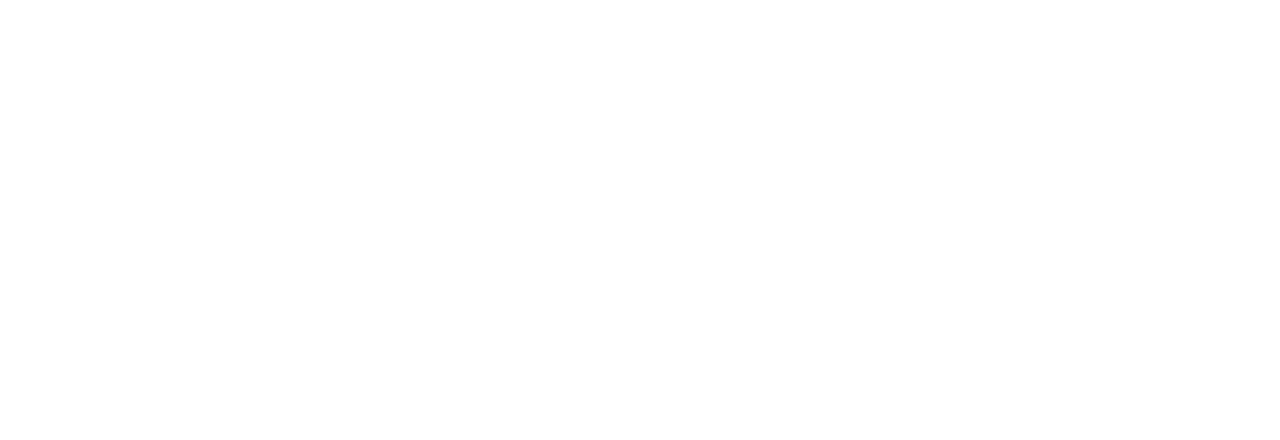
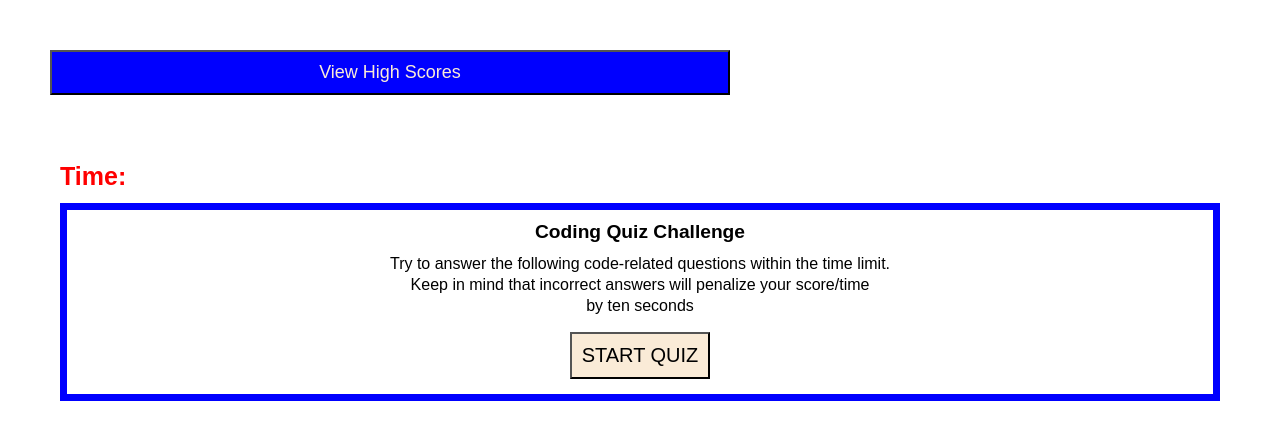
Before and after one commit to kfmatovic716/code-quiz, a plain HTML site: page index.html in a window 1280 px wide. Drawn offline with Linux system fonts and the light colour scheme.

Commit message:
add html, css and js for website and timer works

```diff
--- /dev/null
+++ b/assets/css/reset.css
@@ -0,0 +1,41 @@
+* {
+    margin: 0;
+    padding: 0;
+    box-sizing: border-box;
+  }
+
+  html {
+    height: 100%;
+  }
+
+  body {
+    min-height: 100%;
+    line-height: 1;
+    font-family: sans-serif;
+  }
+
+  h1,
+  h2,
+  h3,
+  h4,
+  h5,
+  h6 {
+    font-size: 100%;
+  }
+
+  input,
+  select,
+  option,
+  optgroup,
+  textarea,
+  button,
+  pre,
+  code {
+    font-size: 100%;
+    font-family: inherit;
+  }
+
+  ol,
+  ul {
+    list-style: none;
+  }
--- a/assets/css/style.css
+++ b/assets/css/style.css
@@ -0,0 +1,54 @@
+body {
+    display: flex;
+    flex-direction: column;
+    line-height: 1.3;
+  }
+
+h1 {
+    font-size:larger;
+    font-weight: bolder;
+    text-align: center;
+    padding: 10px;
+}
+
+/* timer format */
+h2 {
+    text-align:left;
+    margin-left:60px;
+    color: red;
+    font-size: 25px;
+    margin-top:50px;
+}
+
+/* format of the quiz box */
+.main {
+    border-style:groove;
+    margin-top:10px;
+    margin-left: 60px;
+    margin-right: 60px;
+    border: 7px solid blue;
+    text-align: center;
+}
+
+/* format of the start button */
+button {
+    font-size: 20px;
+    margin: 15px 200px 15px;
+    padding: 10px;
+    background-color: antiquewhite;
+}
+
+/* paragraph description inside container box */
+p {
+    justify-content:center;
+}
+
+/* high score button formatting */
+.vw-highscore {
+    margin-top: 50px;
+    margin-left: 50px;
+    margin-right: 550px;
+    background-color: blue;
+    color:antiquewhite;
+    font-size: large;
+}
--- a/assets/js/script.js
+++ b/assets/js/script.js
@@ -0,0 +1,33 @@
+// Selects element by class
+//We store the interval in a variable. This is an important step, so that we can get the interval to stop.
+var timer = document.querySelector(".time");
+var mainEl = document.getElementById("main");
+var startButtn = document.querySelector(".start");
+
+var secondsLeft = 61;
+
+function setTime() {
+  // Sets interval in variable
+  //The setInterval() method takes a function as its first argument
+  var timerInterval = setInterval(function() {
+    //The function is the action that we want to be evaluated at each interval. This function prints a message at each interval
+    secondsLeft--;
+    // secondsLeft = secondsLeft - 1;
+    timer.textContent = secondsLeft;
+
+    if(secondsLeft === 0) {
+      // Stops execution of action at set interval
+      //When the countdown reaches zero, we want the action to stop. The clearInterval() method stops the execution of the interval. It takes one parameter: the variable name assigned to the interval
+      clearInterval(timerInterval);
+      // Calls function to create and append image
+      sendMessage();
+    }
+    //The second argument that the setInterval() method takes is the interval. Because intervals use milliseconds, we use 1000 to create an interval of one second
+  }, 1000);
+}
+
+
+
+startButtn.addEventListener("click", function() {
+    setTime();
+})
--- a/index.html
+++ b/index.html
@@ -1,15 +1,28 @@
 <!DOCTYPE html>
 <html lang="en">
   <head>
-    <title>Code Quiz</title>
+    <title>Technical Interview Practice</title>
     <meta charset="utf-8">
     <meta http-equiv="X-UA-Compatible" content="IE=edge">
     <meta name="viewport" content="width=device-width, initial-scale=1">
-      <link rel="stylesheet" href="./assets/css/style.css">
+    <link rel="stylesheet" href="./assets/css/reset.css" />
+    <link rel="stylesheet" href="./assets/css/style.css">
   </head>
 
   <body>
-    <div class="container">
+    <button class="vw-highscore">View High Scores</button>
+
+    <h2>Time: <span class="time"></span></h2>
+    <div class="main">
+      <h1>Coding Quiz Challenge</h1>
+
+      <p1>Try to answer the following code-related questions within the time limit.<br>
+      Keep in mind that incorrect answers will penalize your score/time <br>by ten seconds</p1>
+      <br>
+      <button class="start">START QUIZ</button>
     </div>
+
+
+    <script src="./assets/js/script.js"></script>
   </body>
 </html\>
```
